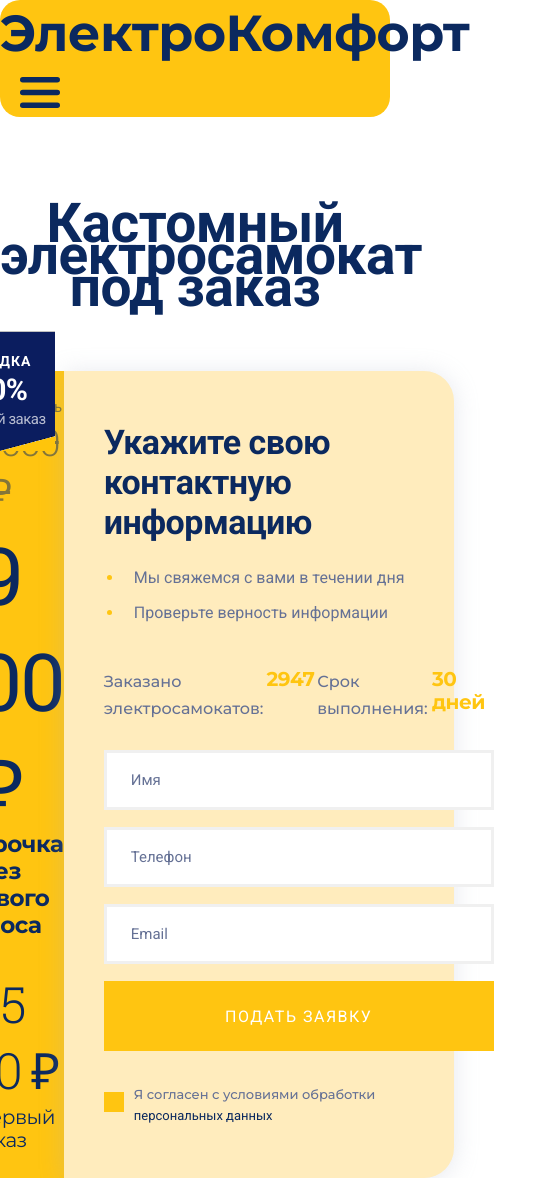
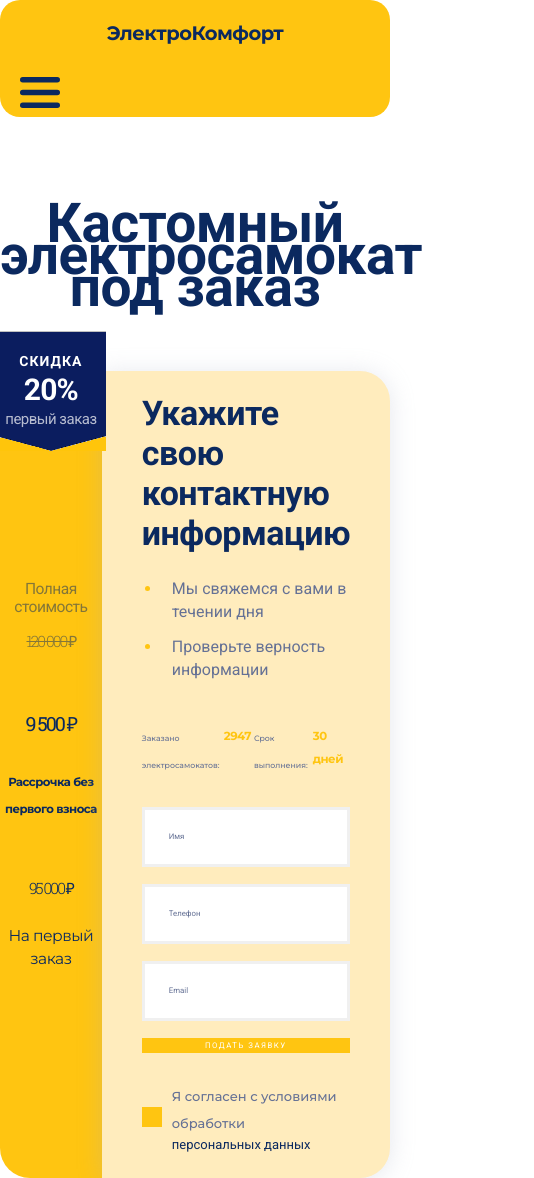
Before and after one commit to NikitaOlenev/NikitaOlenev.github.io, a plain HTML site: page FORM_index.html in a window 390 px wide. Shown: the top 1178 px of the page, 534 px wide, since content can reach past the window. Drawn offline with Linux system fonts and the light colour scheme.

Commit message:
Add files via upload

```diff
--- a/FORM_css/style.css
+++ b/FORM_css/style.css
@@ -596,14 +596,6 @@ input[type="checkbox"] {
   transform: translateY(20px);
   color: #0B295F;
 }
-@media (max-width: 800px) {
-  .basement-copy {
-    font-size: 3vh;
-  }
-  .logo_name{
-    font-size: 6vh;
-  }
-}
 
 
 .menu {
@@ -684,3 +676,62 @@ img {
   vertical-align: top;
   width: 100%;
 }
+
+@media (max-width: 800px) {
+  .basement-copy {
+    font-size: 3vw;
+  }
+  .basement-p{
+    font-size: 3vw;
+  }
+  .logo_name{
+    font-size: 5vw;
+  }
+  .t21{
+    font-size: 5vw;
+  }
+  .t22{
+    font-size: 3vw;
+  }
+  .t31{
+    font-size: 4vw;
+  }
+  .t32{
+    font-size: 4vw;
+  }
+  .t11{
+    font-size: 4vw;
+  }
+  .t12{
+    font-size: 4vw;
+  }
+  form {
+    display: flex;
+    flex-direction: column;
+    min-width: 20vw;
+  }
+
+  button {
+    min-height: 4vw;
+    background-color:#FFC511;
+    color: white;
+    font-size: 2vw;
+    letter-spacing: 1.5px;
+  }
+
+  input[type="text"] {
+    font-size: 2vw;
+    height: 60px;
+    border: 3px solid rgba(0, 0, 0, 0.058);
+    margin-bottom: 17px;
+    padding-left: 24px;
+  }
+
+  .tso {
+    font-size: 2vw;
+  }
+  .t719 {
+    font-size: 3vw;
+  }
+
+}
--- a/GLAV_css/style.css
+++ b/GLAV_css/style.css
@@ -645,94 +645,6 @@ border-radius: 300px;
   display: inline;
 }
 
-@media (max-width: 800px) {
-  .basement-copy {
-    font-size: 3vh;
-  }
-  .logo_name{
-    font-size: 6vh;
-  }
-  .accordion-icon {
-    font-size: 3vh;
-  }
-  .modal-content {
-    width: 95%;
-  }
-  .container {
-    display: none;
-  }
-  .basement {
-    margin-top: 200px;
-  }
-  .photos-box-2 {
-    display: -webkit-box;
-    display: -ms-flexbox;
-    display: flex;
-    -webkit-box-orient: vertical;
-    -webkit-box-direction: normal;
-        -ms-flex-direction: column;
-            flex-direction: column;
-  }
-  .photos-box-1 {
-    display: -webkit-box;
-    display: -ms-flexbox;
-    display: flex;
-    -webkit-box-orient: vertical;
-    -webkit-box-direction: normal;
-        -ms-flex-direction: column;
-            flex-direction: column;
-  }
-  .accordion-item {
-    background: #FFECBC;
-    border-radius: 30px;
-    width: 98%;
-    margin-bottom: 10px;
-  }
-}
-@media (max-width: 500px) {
-  html,
-  body, input,
-  textarea, p, .slide-p, .basement-p, .modal {
-    font-family: "Montserrat";
-    font-style: normal;
-    font-weight: 500;
-    font-size: 20px;
-    line-height: 27px;
-    color: #0B295F;
-  }
-  button, .nav-a, .tabs-nav-btn, .tabs-nav-btn.active, .filter-button, .accordion-header, .slide-name, .basement-h, .modal p {
-    font-family: "Montserrat";
-    font-style: normal;
-    font-weight: 600;
-    font-size: 24px;
-    line-height: 29px;
-    color: #0B295F;
-  }
-  h1 {
-    font-family: "Montserrat";
-    font-style: normal;
-    font-weight: 700;
-    font-size: 40px;
-    line-height: 45px;
-    color: #0B295F;
-  }
-  .header-image {
-    width: 90%;
-    height: 90%;
-    margin: 0 auto;
-    margin-top: 80px;
-  }
-  .modal-content {
-    padding: 20px;
-  }
-  .modal-content p {
-    display: none;
-  }
-  .close {
-    display: none;
-  }
-}
-
 header{
   display: block;
   background-color: #FFC511;
@@ -815,3 +727,97 @@ header{
   scale: 95%;
   background-color: #99750a;
 }
+
+@media (max-width: 800px) {
+  .basement-copy {
+    font-size: 3vw;
+  }
+  .basement-p{
+    font-size: 3vw;
+  }
+  .accordion-header{
+    font-size: 4vw;
+  }
+  .logo_name{
+    font-size: 5vw;
+  }
+  .accordion-icon {
+    font-size: 3vw;
+  }
+  .modal-content {
+    width: 95%;
+  }
+  .container {
+    display: none;
+  }
+  .basement {
+    margin-top: 200px;
+  }
+  .photos-box-2 {
+    display: -webkit-box;
+    display: -ms-flexbox;
+    display: flex;
+    -webkit-box-orient: vertical;
+    -webkit-box-direction: normal;
+        -ms-flex-direction: column;
+            flex-direction: column;
+  }
+  .photos-box-1 {
+    display: -webkit-box;
+    display: -ms-flexbox;
+    display: flex;
+    -webkit-box-orient: vertical;
+    -webkit-box-direction: normal;
+        -ms-flex-direction: column;
+            flex-direction: column;
+  }
+  .accordion-item {
+    background: #FFECBC;
+    border-radius: 30px;
+    width: 98%;
+    margin-bottom: 10px;
+  }
+}
+@media (max-width: 500px) {
+  html,
+  body, input,
+  textarea, p, .slide-p, .basement-p, .modal {
+    font-family: "Montserrat";
+    font-style: normal;
+    font-weight: 500;
+    font-size: 20px;
+    line-height: 27px;
+    color: #0B295F;
+  }
+  button, .nav-a, .tabs-nav-btn, .tabs-nav-btn.active, .filter-button, .accordion-header, .slide-name, .basement-h, .modal p {
+    font-family: "Montserrat";
+    font-style: normal;
+    font-weight: 600;
+    font-size: 24px;
+    line-height: 29px;
+    color: #0B295F;
+  }
+  h1 {
+    font-family: "Montserrat";
+    font-style: normal;
+    font-weight: 700;
+    font-size: 40px;
+    line-height: 45px;
+    color: #0B295F;
+  }
+  .header-image {
+    width: 90%;
+    height: 90%;
+    margin: 0 auto;
+    margin-top: 80px;
+  }
+  .modal-content {
+    padding: 20px;
+  }
+  .modal-content p {
+    display: none;
+  }
+  .close {
+    display: none;
+  }
+}
```
